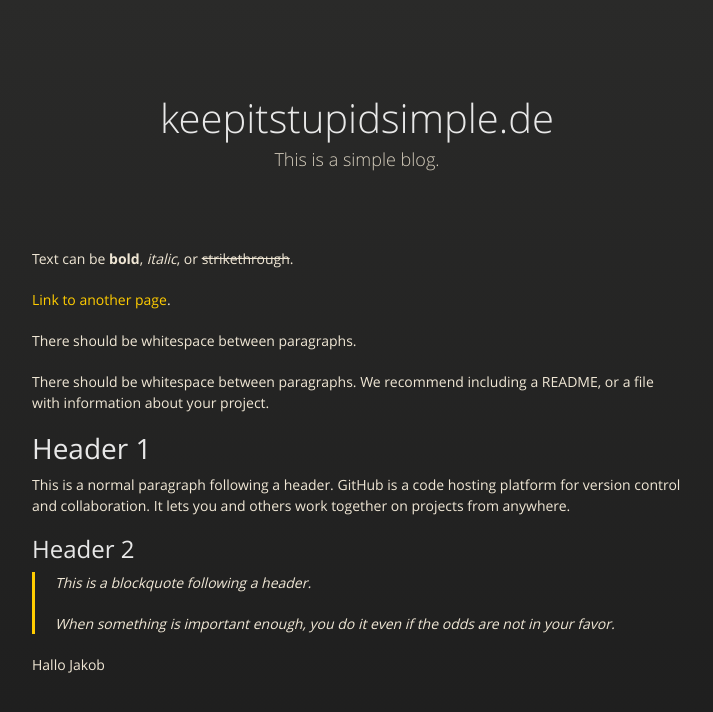
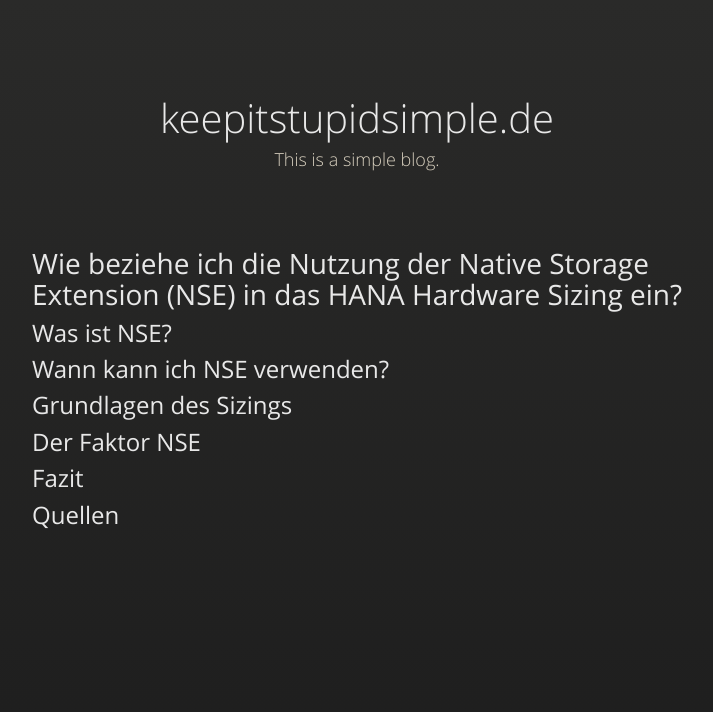
Before and after one commit to pauler285/pauler285.github.io, a Jekyll site: the page built from index.md, in a window 1280 px wide. Shown: the top 712 px of the page, without its empty margins (283-996 px from the left). Built offline with Jekyll 4.4.1, drawn with Linux system fonts in a browser that asks for light colours; our own code applies the rules of GitHub Pages for plain Markdown files.

Commit message:
Struktur erster Artikel

```diff
--- a/index.md
+++ b/index.md
@@ -2,23 +2,16 @@
 layout: default
 ---
 
-Text can be **bold**, _italic_, or ~~strikethrough~~.
+# Wie beziehe ich die Nutzung der Native Storage Extension (NSE) in das HANA Hardware Sizing ein?
 
-[Link to another page](./another-page.html).
+## Was ist NSE?
 
-There should be whitespace between paragraphs.
+## Wann kann ich NSE verwenden?
 
-There should be whitespace between paragraphs. We recommend including a README, or a file with information about your project.
+## Grundlagen des Sizings
 
-# Header 1
+## Der Faktor NSE
 
-This is a normal paragraph following a header. GitHub is a code hosting platform for version control and collaboration. It lets you and others work together on projects from anywhere.
+## Fazit
 
-## Header 2
-
-> This is a blockquote following a header.
->
-> When something is important enough, you do it even if the odds are not in your favor.
-
-
-Hallo Jakob
+## Quellen
```
